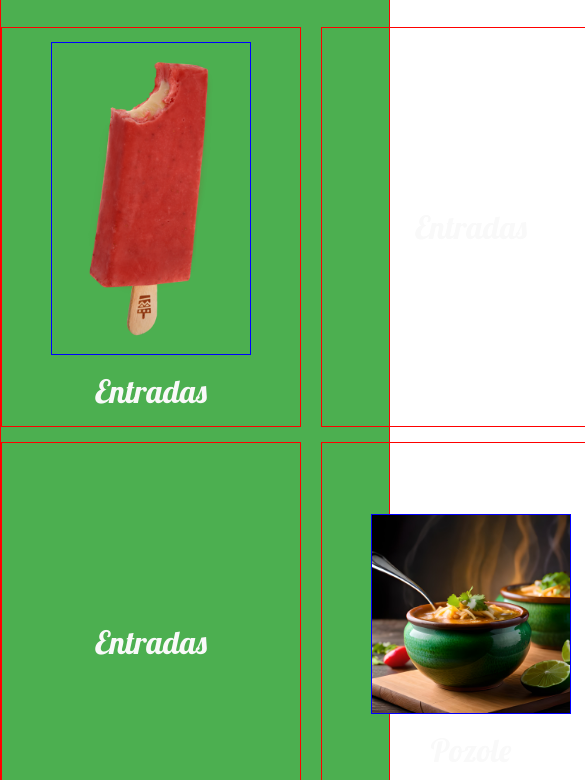
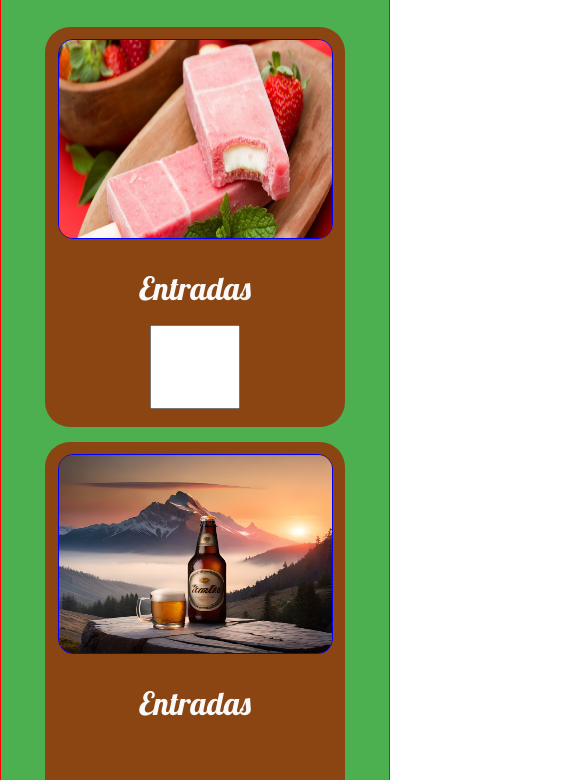
Before and after one commit to EricBrisola/OneBitCode-restaurant-challenge, a website: page src/menu.html in a window 390 px wide. Shown: the part 64-844 px from the top of the page, 585 px wide, since content can reach past the window. Drawn offline with Linux system fonts and the light colour scheme; files whose address does not match are found by name.

Commit message:
Updated Menu and Home page
Added new images in Menu, make it responsive using flex-wrap and fixed the home page

```diff
--- a/src/menu.html
+++ b/src/menu.html
@@ -21,18 +21,22 @@
   <main>
     <article class="food-cards">
       <div class="food-background">
-        <img src="../assets/paleta_morango.webp" alt="">
+        <img src="../assets/paleta.jpg" alt="Mexican Pallette">
       </div>
       <h4 class="food-names">Entradas</h4>
+      <input type="number" name="number" id="c1">
     </article>
+
+    <article class="food-cards">
+      <div class="food-background"><img src="../assets/beer.jpg" alt="beer"></div>
+      <h4 class="food-names">Entradas</h4>
+    </article>
+
     <article class="food-cards">
       <div class="food-background"></div>
       <h4 class="food-names">Entradas</h4>
     </article>
-    <article class="food-cards">
-      <div class="food-background"></div>
-      <h4 class="food-names">Entradas</h4>
-    </article>
+
     <article class="food-cards">
       <div class="food-background"></div>
       <h4 class="food-names">Entradas</h4>
--- a/src/styles/home/home.scss
+++ b/src/styles/home/home.scss
@@ -17,7 +17,6 @@
     font-family: $default-font;
     font-size: 2rem;
     overflow: none;
-
 }
 
 
@@ -56,7 +55,7 @@ header{
 
         a:hover{
             color: $hover-color;
-            scale: 1.1;
+            scale: 1;
             transition: 0.5s;
         }
         a:active{
@@ -67,51 +66,32 @@ header{
 
 main{
     background-color: $bg-color;
-    display: grid;
-    grid-template-columns: repeat(2, 1fr);
-    grid-template-rows: 1fr;
-    grid-column-gap: 50px;
-    grid-row-gap: 0px;
-    padding: 1rem 0rem 1rem 1rem;
-    height: 88.8vh;
+    background: linear-gradient(170deg, rgba(212,255,7,1) 0%, rgba(76,175,80,1) 100%);
+    display: flex;
+    justify-content: space-around;
+    align-items: center;
+    overflow: none;
+    padding: 1.5rem 0rem;
 
     #home-background{
-        padding-left: 2em;
-        background-image: url(//assets/home-background.jpg);
-        background-size: contain;
-        background-repeat: no-repeat;
-        background-position: center;
-        height: 25%;
-        width: auto;
-
+        img{
+            height: 500px;
+            display: flex;
+            align-items: center;
+            justify-content: center;
+            padding: 15px;
+        }
     }
 
     #title-container{
-        display: flex;
-        align-items: center;
-        justify-content: center;
-        flex-direction: column;
-        max-width: 750px;
-        //width: 100%;
-        height: 15rem;
-        margin: 0rem 2rem 0rem 0rem;
-        padding: 2rem;
-
         h2{
             font-size: 5rem;
+            text-align: center;
             color: $font-color;
+            text-shadow: 4px 0px 11px rgba(255, 193, 7, 1);
         }
     }
 
-    #taco-container{
-        justify-self: center;
-        align-self: center;
-
-        img{
-            width: 100%;
-            height: auto;
-        }
-    }
 }
 
 footer{
--- a/src/styles/menu/menu.scss
+++ b/src/styles/menu/menu.scss
@@ -66,13 +66,16 @@ main{
     height: 100%;
     width: auto;
     background-color: $bg-color;
-    display: grid;
-    grid-template-columns: repeat(4, 1fr);
-    grid-template-rows: 1fr;
-    grid-column-gap: 20px;
-    grid-row-gap: 15px;
-    justify-items: center;
-    grid-auto-flow: dense;
+    display: flex;
+    flex-wrap: wrap;
+    align-items: center;
+    justify-content: space-around;
+    //grid-template-columns: repeat(4, 1fr);
+    //grid-template-rows: 1fr;
+    //grid-column-gap: 20px;
+    //grid-row-gap: 15px;
+    //justify-items: center;
+    //grid-auto-flow: dense;
 
     //padding: 0.9375em 1.5em;
     padding: 1rem 0rem 1rem 0rem;
@@ -80,20 +83,23 @@ main{
 
 
 .food-cards{
-    border: solid 1px red;
+    //border: solid 1px red;
     display: flex;
+    align-items: center;
     flex-direction: column;
-    align-items: center;
-    justify-content: center;
     height: 400px;
     width: 300px;
+    border-radius: 25px;
+    background: #8B4513;
+    margin-bottom: 15px;
 
     img{
         margin: auto;
-        max-width: 200px;
-        width: 100%;
+        width: 275px;
+        height: 200px;
         border: solid 1px blue;
-
+        margin: 12.5px;
+        border-radius: 15px;
     }
 
     .food-names{
@@ -102,5 +108,10 @@ main{
         color: #f9f9f9;
 
     }
+
+    input{
+        width: 30%;
+        margin: auto;
+    }
 }
 }
```
Also changed, not shown: assets/churros.jpg (added), assets/guacamole.jpg (added), assets/meat-quesadilhas.jpg (added), assets/nachos-with-cheddar.jpg (added), assets/tres-leches-cake.jpg (added), src/styles/home/home.css, src/styles/menu/menu.css, 2 other files.
